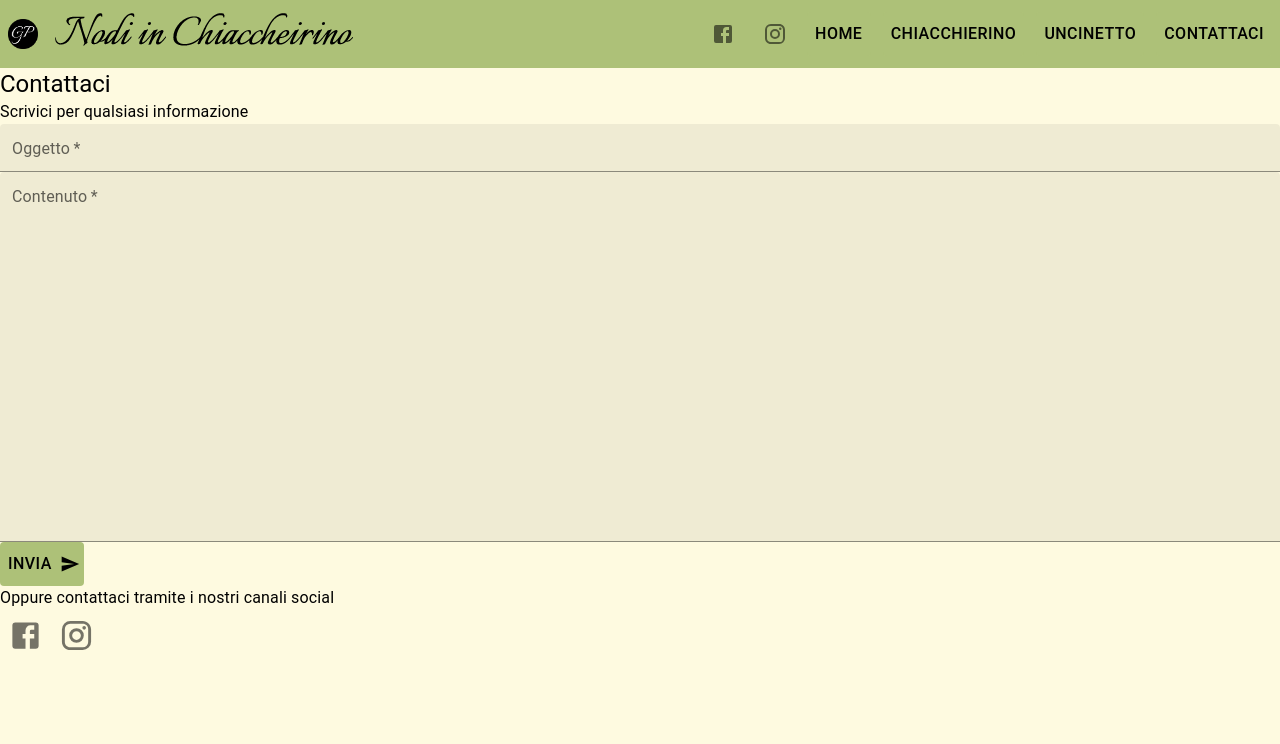
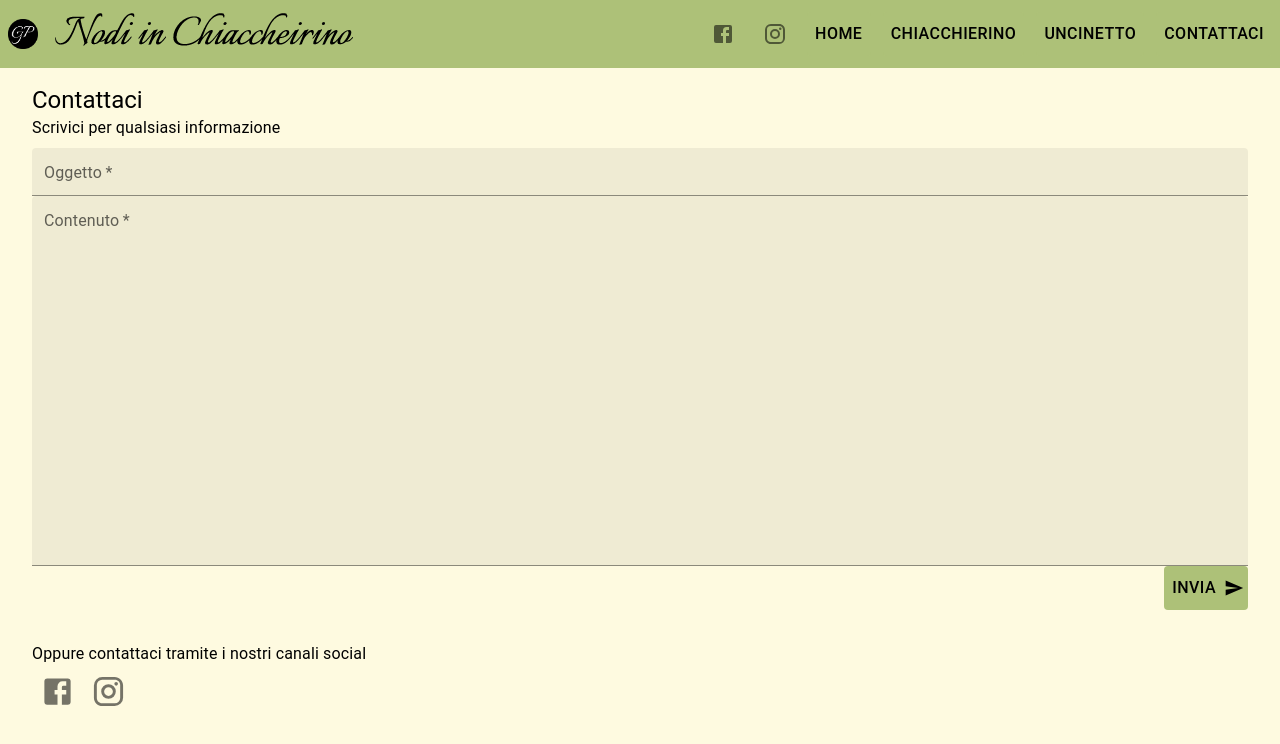
Before and after one commit to Tommaso4497/nodiin, a Next.js app: page /contactUs in a window 1280 px wide. Shown: the top 744 px of the page. Built offline with nearby package versions, Linux system fonts and the light colour scheme.

Commit message:
restyling contactus

```diff
--- a/pages/contactUs/index.js
+++ b/pages/contactUs/index.js
@@ -1,6 +1,7 @@
 import { TextField, Typography, Button, IconButton } from "@mui/material";
 import SendIcon from "@mui/icons-material/Send";
 import React from "react";
+import styles from "./index.module.css"
 import FacebookIcon from "@mui/icons-material/Facebook";
 import InstagramIcon from "@mui/icons-material/Instagram";
 import useMediaQuery from "@mui/material/useMediaQuery";
@@ -9,12 +10,12 @@ import theme from "../../styles/main";
 const ContactUs = () => {
   const matches = useMediaQuery(theme.breakpoints.up("sm"));
   return (
-    <div >
+    <div className={styles.contentWrapper}>
       <Typography variant="h5">Contattaci</Typography>
-      <Typography >
+      <Typography className={styles.spacing}>
         Scrivici per qualsiasi informazione
       </Typography>
-      <form >
+      <form className={styles.formWrapper}>
         <TextField
           autoComplete="off"
           required
@@ -29,6 +30,7 @@ const ContactUs = () => {
         <TextField
           autoComplete="off"
           required
+          className={styles.spacing}
           minRows={15}
           multiline
           label="Contenuto"
@@ -38,6 +40,7 @@ const ContactUs = () => {
           color="secondary"
         ></TextField>
         <Button
+          className={styles.spacing}
           type="submit"
           variant="contained"
           endIcon={<SendIcon />}
@@ -46,7 +49,7 @@ const ContactUs = () => {
         </Button>
       </form>
 
-      <div >
+      <div className={styles.footerTitle}>
         <Typography>Oppure contattaci tramite i nostri canali social</Typography>
         <div style={{ display: "flex", justifyContent: matches ? "start" : "space-around" }}>
           <IconButton>
--- /dev/null
+++ b/pages/contactUs/index.module.css
@@ -0,0 +1,16 @@
+.spacing {
+    margin-top: 1.5rem;
+}
+
+.contentWrapper {
+    padding: 1rem 2rem;
+}
+
+.formWrapper {
+    margin-top: .5rem;
+    text-align: end;
+}
+
+.footerTitle {
+    margin-top: 2rem;
+}
```
